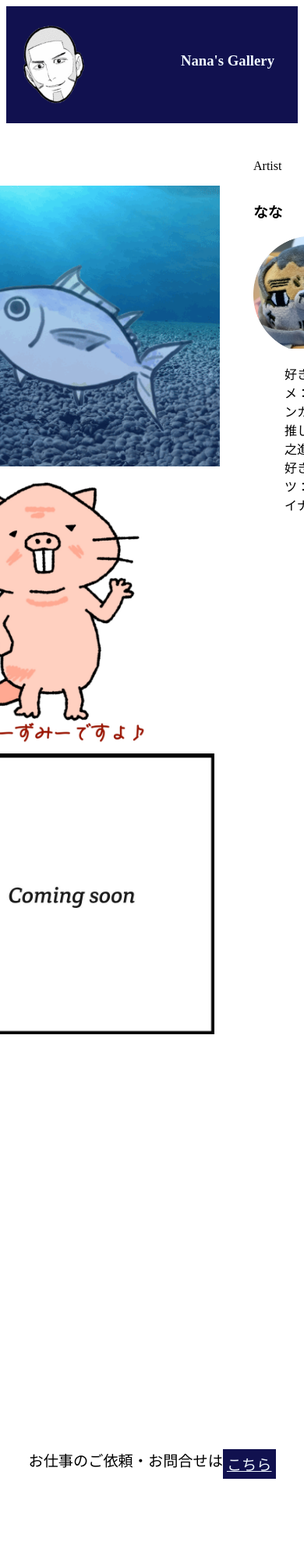
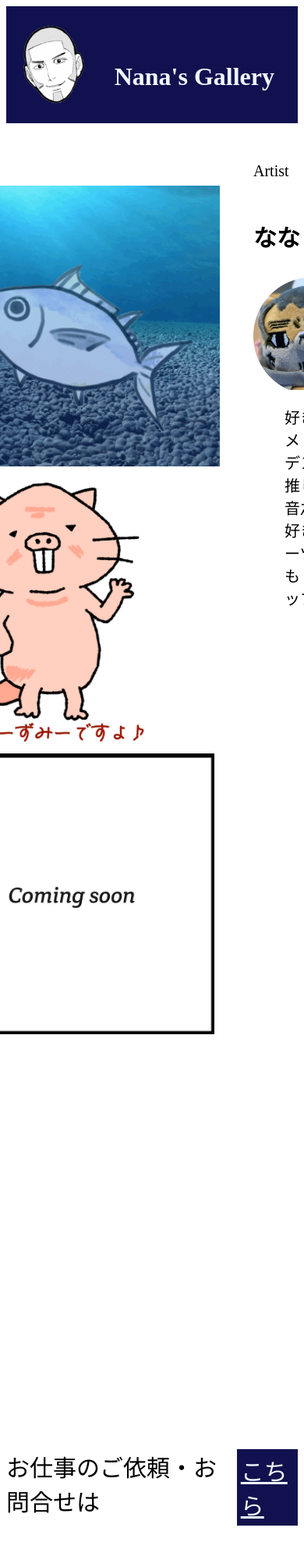
Before and after one commit to hachi1971/nana, a plain HTML site: page index.html in a window 390 px wide. Shown: the top 1986 px of the page at 78% size. Before the commit the page ends 1915 px from the top, so only its background shows below. Drawn offline with Linux system fonts and the light colour scheme.

Commit message:
Add files via upload

```diff
--- a/stylesheet.css
+++ b/stylesheet.css
@@ -20,6 +20,10 @@ padding-left: 10px;
   padding-top: 40px;
   padding-right: 30px;
 }
+@media (max-width:670px){
+  .header-logo h3{
+  font-size: xx-large;}
+}
 .products{
   height: 400px;
 }
@@ -38,10 +42,12 @@ padding-left: 10px;
   width: 150px;
 }
 .artist h3{
+  font-size: 30px;
   float: left;
 }
 .artist p{
   padding-top: 30px;
+  font-size: 20px;
 }
 .artist-nana{
 
@@ -54,13 +60,14 @@ display: flex;
 }
  li{
    list-style: none;
+   font-size: 20px;
 }
 .contact{
   margin-top:100px;
 }
 
 .contact p{
-  font-size: larger;
+  font-size:20px;
   color:blue
   align-items: center;
   justify-content: center;
@@ -73,6 +80,8 @@ display: flex;
 @media (max-width:670px){
   .contact{
   margin-top:1200px;}
+  .contact p{
+  font-size:30px;}
 }
 .link{
   display: block;
```
